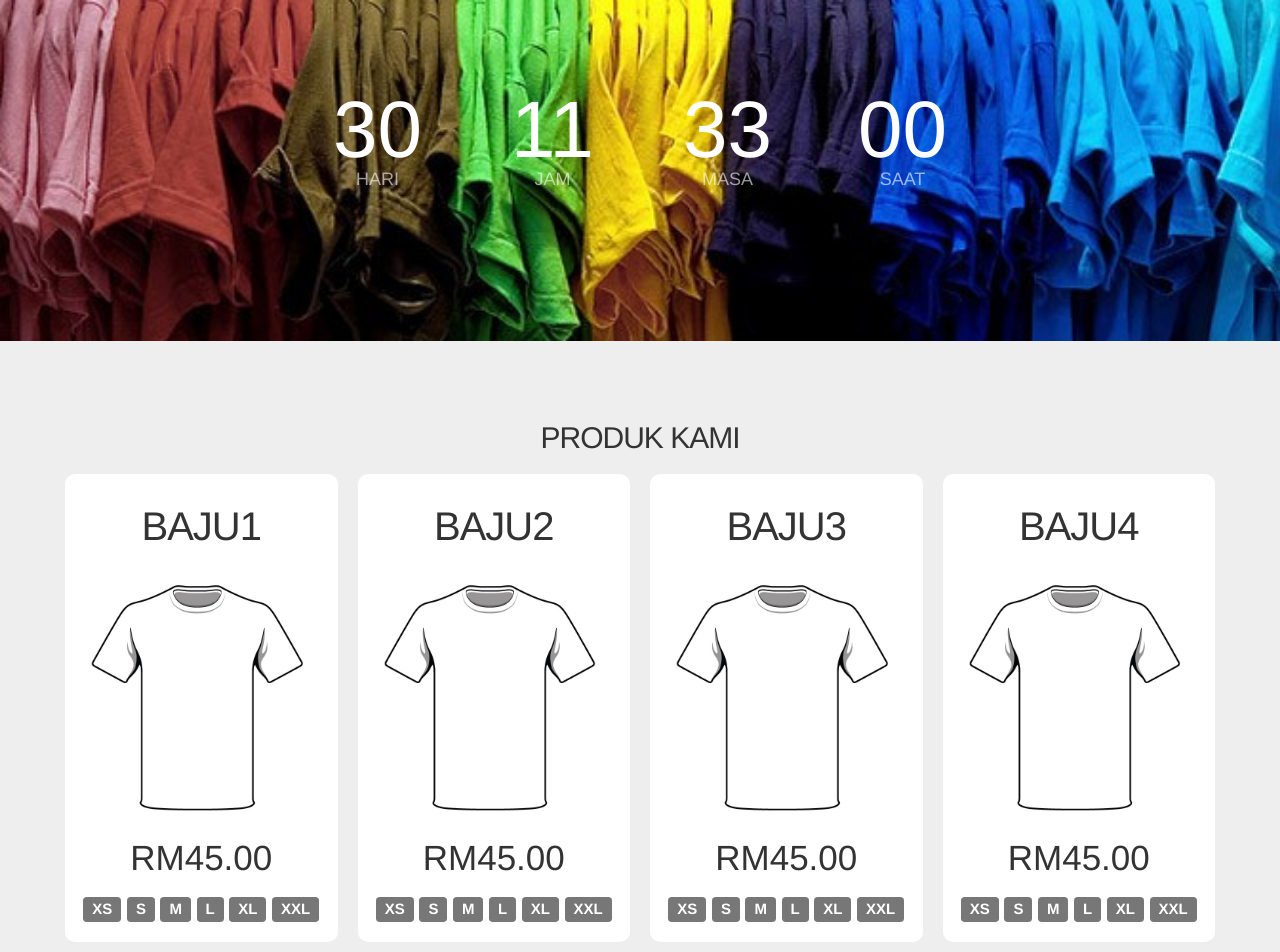
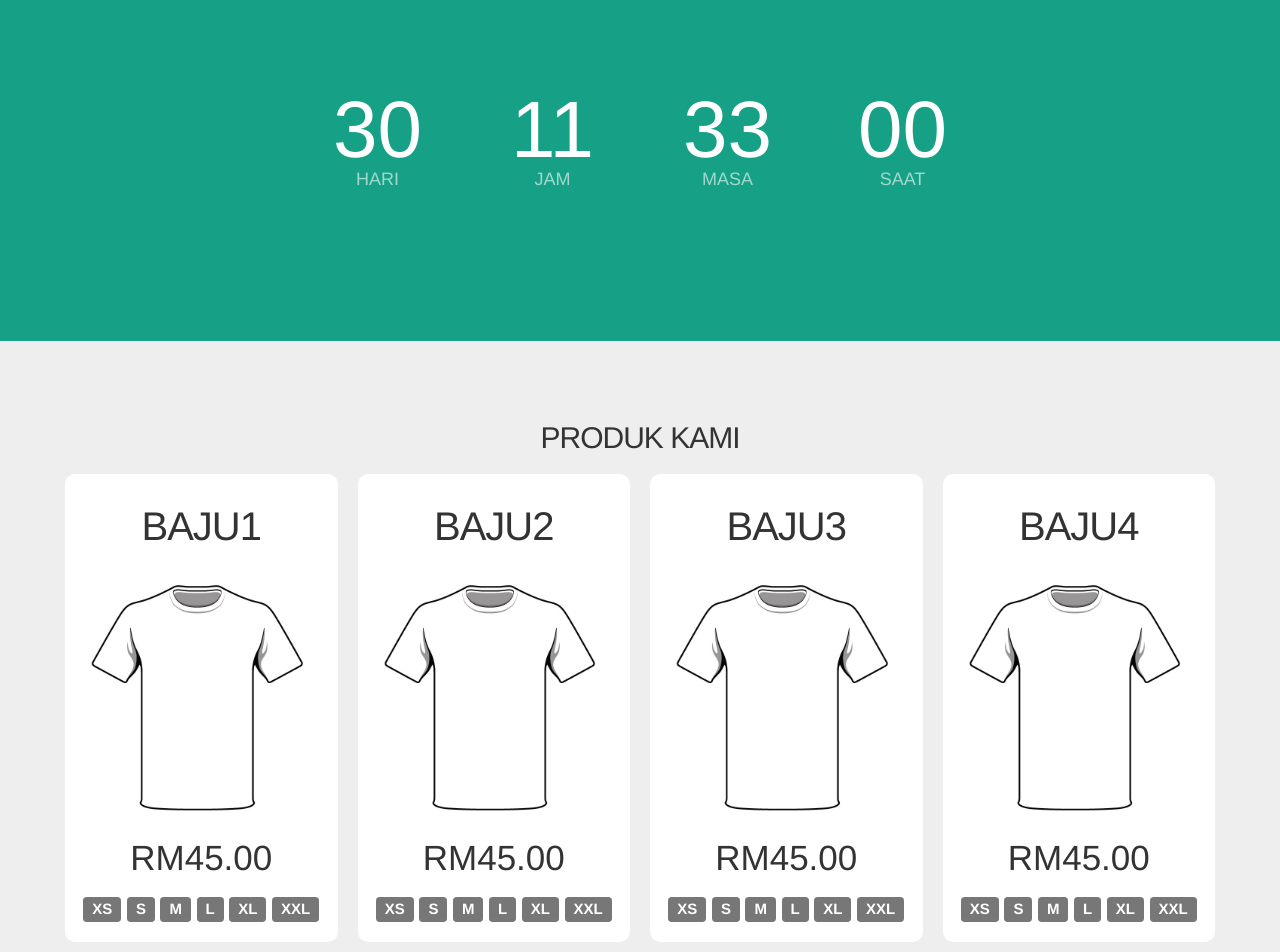
Before and after one commit to hamzahjamad/hamzahjamad.github.io, a Jekyll site: the page manuktarabang/index.html, which Jekyll copies as it is, in a window 1280 px wide. Shown: the top 952 px of the page. Built offline with Jekyll 4.4.1, drawn with Linux system fonts in a browser that asks for light colours.

Commit message:
Update custom_style.css

```diff
--- a/manuktarabang/css/custom_style.css
+++ b/manuktarabang/css/custom_style.css
@@ -1,10 +1,10 @@
-#header {
+/*#header {
   background: url(../images/header.jpg) no-repeat center center;
   -webkit-background-size: cover;
   -moz-background-size: cover;
   -o-background-size: cover;
   background-size: cover;
-}
+}*/
 
 #header .logo-icon {
   width: 90px;
```
